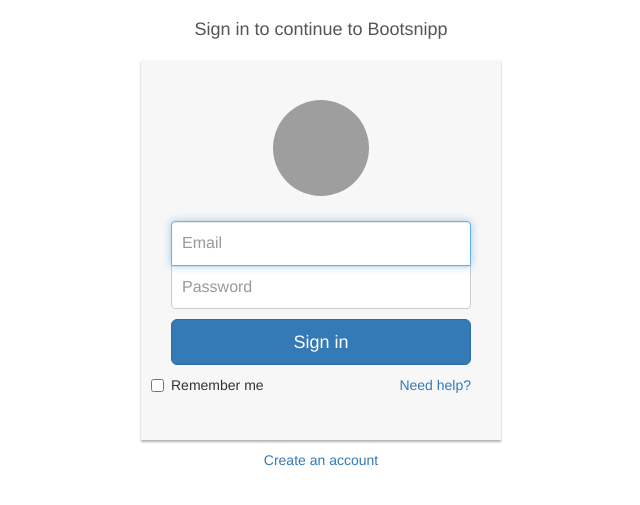
After one commit to maratreason/PHP-MVC-APP-test, a PHP site: page /views/main.tpl.php in a window 1280 px wide. The commit adds this page. Shown: the top 505 px of the page, without its empty margins (319-959 px from the left). Run offline with PHP 8.4, Linux system fonts and the light colour scheme; the template is opened without the code that fills it, so the values that code supplies are empty; grey boxes are pictures that could not be loaded.

Commit message:
PHP MVC APP2

```diff
--- /dev/null
+++ b/css/style.css
@@ -0,0 +1,75 @@
+.form-signin
+{
+    max-width: 330px;
+    padding: 15px;
+    margin: 0 auto;
+}
+.form-signin .form-signin-heading, .form-signin .checkbox
+{
+    margin-bottom: 10px;
+}
+.form-signin .checkbox
+{
+    font-weight: normal;
+}
+.form-signin .form-control
+{
+    position: relative;
+    font-size: 16px;
+    height: auto;
+    padding: 10px;
+    -webkit-box-sizing: border-box;
+    -moz-box-sizing: border-box;
+    box-sizing: border-box;
+}
+.form-signin .form-control:focus
+{
+    z-index: 2;
+}
+.form-signin input[type="text"]
+{
+    margin-bottom: -1px;
+    border-bottom-left-radius: 0;
+    border-bottom-right-radius: 0;
+}
+.form-signin input[type="password"]
+{
+    margin-bottom: 10px;
+    border-top-left-radius: 0;
+    border-top-right-radius: 0;
+}
+.account-wall
+{
+    margin-top: 20px;
+    padding: 40px 0px 20px 0px;
+    background-color: #f7f7f7;
+    -moz-box-shadow: 0px 2px 2px rgba(0, 0, 0, 0.3);
+    -webkit-box-shadow: 0px 2px 2px rgba(0, 0, 0, 0.3);
+    box-shadow: 0px 2px 2px rgba(0, 0, 0, 0.3);
+}
+.login-title
+{
+    color: #555;
+    font-size: 18px;
+    font-weight: 400;
+    display: block;
+}
+.profile-img
+{
+    width: 96px;
+    height: 96px;
+    margin: 0 auto 10px;
+    display: block;
+    -moz-border-radius: 50%;
+    -webkit-border-radius: 50%;
+    border-radius: 50%;
+}
+.need-help
+{
+    margin-top: 10px;
+}
+.new-account
+{
+    display: block;
+    margin-top: 10px;
+}
--- a/index.php
+++ b/index.php
@@ -1,5 +1,5 @@
 <?php
 
-	echo 1;
+	require_once("conf/config.php");
 
  ?>
--- /dev/null
+++ b/views/main.tpl.php
@@ -0,0 +1,51 @@
+<!DOCTYPE html>
+<html lang="en">
+<head>
+	<meta charset="UTF-8">
+	<title><?php echo $pageData['title']; ?></title>
+	<meta name="viewport" content="width=device-width, initial-scale=1">
+	<link rel="stylesheet" href="/css/bootstrap.min.css">
+	<link rel="stylesheet" href="/css/font-awesome.min.css">
+	<link rel="stylesheet" href="/css/style.css">
+</head>
+<body>
+
+	<header></header>
+
+	<div id="content">
+		<div class="container">
+			<div class="row">
+				<div class="col-sm-6 col-md-4 col-md-offset-4">
+					<h1 class="text-center login-title">Sign in to continue to Bootsnipp</h1>
+					<div class="account-wall">
+						<img class="profile-img" src="https://lh5.googleusercontent.com/-b0-k99FZlyE/AAAAAAAAAAI/AAAAAAAAAAA/eu7opA4byxI/photo.jpg?sz=120"
+						alt="">
+						<form class="form-signin">
+							<input type="text" class="form-control" placeholder="Email" required autofocus>
+							<input type="password" class="form-control" placeholder="Password" required>
+							<button class="btn btn-lg btn-primary btn-block" type="submit">
+								Sign in</button>
+								<label class="checkbox pull-left">
+									<input type="checkbox" value="remember-me">
+									Remember me
+								</label>
+								<a href="#" class="pull-right need-help">Need help? </a><span class="clearfix"></span>
+							</form>
+						</div>
+						<a href="#" class="text-center new-account">Create an account </a>
+					</div>
+				</div>
+			</div>
+		</div>
+
+		<footer>
+
+		</footer>
+
+
+	<script src="/js/jquery-3.3.1.min.js"></script>
+	<script src="/js/bootstrap.min.js"></script>
+	<script src="/js/angular.min.js"></script>
+	<script src="/js/script.js"></script>
+</body>
+</html>
```
Also changed, not shown: conf/config.php (+17 -1 lines), conf/db.php (+22 -1 lines), conf/route.php (+54 -1 lines), controllers/Controller.php (added, +16 -0 lines), controllers/IndexController.php (added, +19 -0 lines), models/IndexModel.php (added, +9 -0 lines), models/Model.php (added, +12 -0 lines), views/View.php (added, +12 -0 lines), js/script.js (added).
